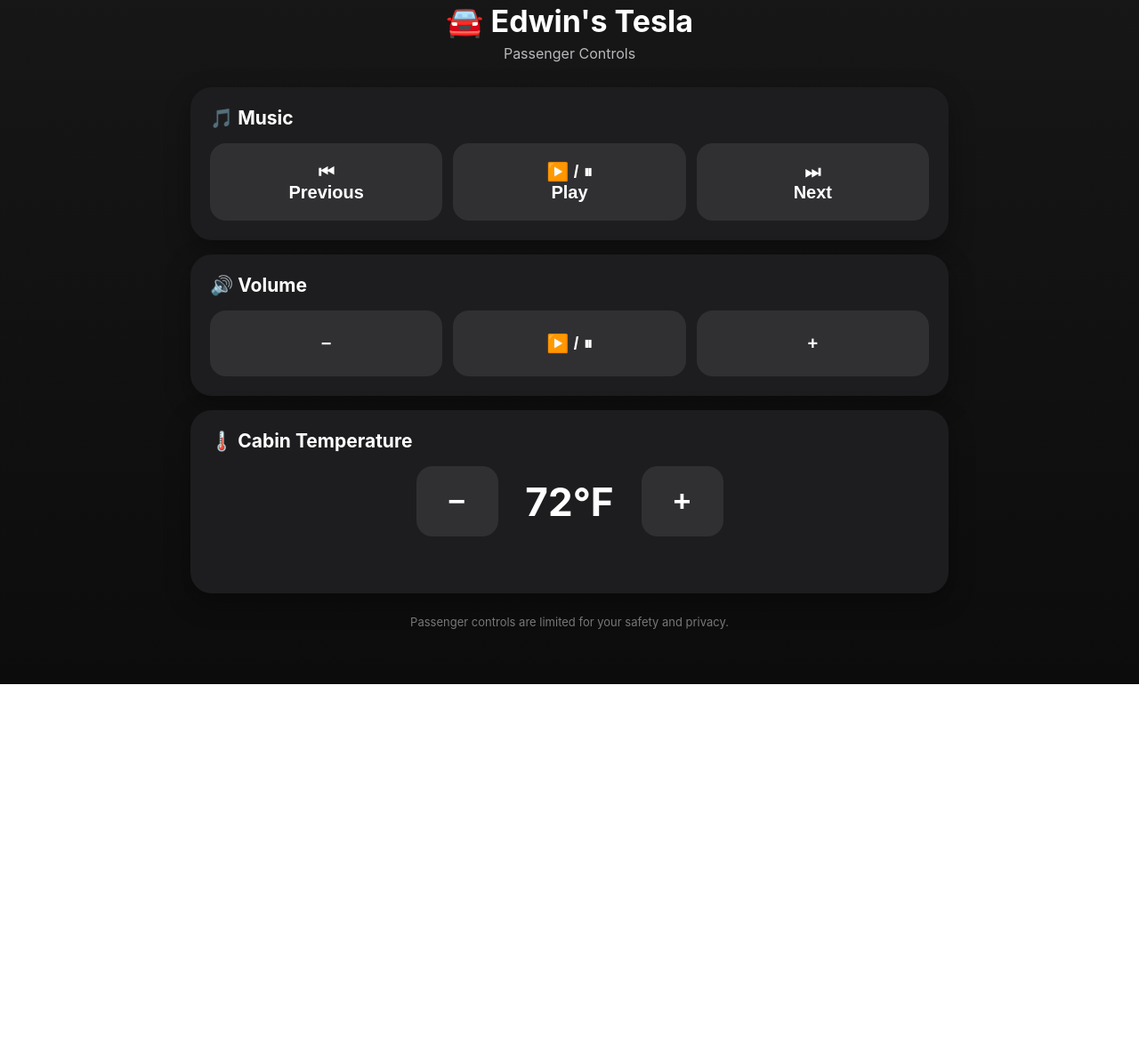
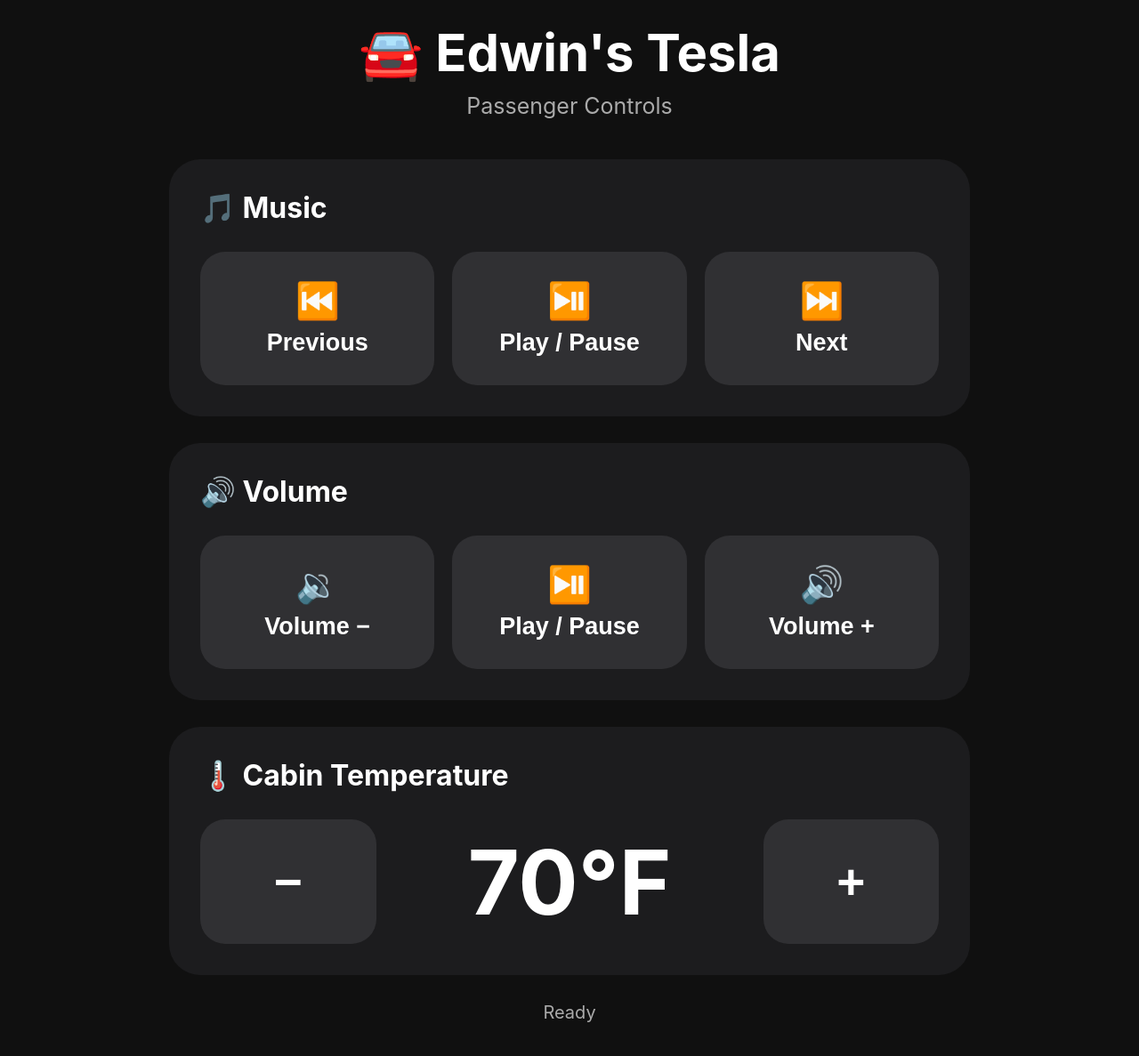
Before and after one commit to evega380-cyber/Tesla-Pax-Control, a website: page public/index.html in a window 1280 px wide. Shown: the part 31-1218 px from the top of the page at 89% size. Before the commit the page ends 800 px from the top, so only its background shows below. Drawn offline with Linux system fonts and the light colour scheme.

Commit message:
Update index.html

```diff
--- a/public/index.html
+++ b/public/index.html
@@ -1,98 +1,395 @@
-<!doctype html>
+<!DOCTYPE html>
 <html lang="en">
 <head>
-<meta charset="utf-8">
-<meta name="viewport" content="width=device-width,initial-scale=1,viewport-fit=cover">
-<meta name="apple-mobile-web-app-capable" content="yes">
-<meta name="apple-mobile-web-app-status-bar-style" content="black-translucent">
-<title>Edwin's Tesla Passenger Control</title>
+  <meta charset="UTF-8">
+  <meta
+    name="viewport"
+    content="width=device-width, initial-scale=1, viewport-fit=cover"
+  >
+
+  <title>Edwin's Tesla — Passenger Controls</title>
+
   <style>
-  :root { --bg:#111; --card:#1d1d1f; --text:#fff; --muted:#b8b8bd; --accent:#2f8cff; }
-  * { box-sizing:border-box; -webkit-tap-highlight-color:transparent; }
-  body { margin:0; min-height:100vh; background:linear-gradient(#171717,#0c0c0c); color:var(--text);
-         font-family:-apple-system,BlinkMacSystemFont,"SF Pro Display",sans-serif; }
-  main { max-width:900px; margin:auto; padding:34px 24px 44px; }
-  h1 { font-size:34px; margin:0 0 6px; text-align:center; }
-  .sub { text-align:center; color:var(--muted); margin-bottom:28px; }
-  section { background:var(--card); border-radius:24px; padding:22px; margin:16px 0;
-            box-shadow:0 10px 30px #0005; }
-  h2 { font-size:21px; margin:0 0 16px; }
-  .row { display:grid; grid-template-columns:1fr 1fr 1fr; gap:12px; }
-  button { border:0; border-radius:18px; padding:20px 12px; min-height:74px; color:white;
-           background:#303033; font-size:20px; font-weight:600; touch-action:manipulation; }
-  button:active { transform:scale(.97); background:#454548; }
-  .temp { display:flex; align-items:center; justify-content:center; gap:18px; }
-  .temp button { width:92px; font-size:34px; }
-  #temp { font-size:44px; font-weight:700; min-width:125px; text-align:center; }
-  .message { text-align:center; min-height:26px; color:#9fd0ff; margin-top:16px; }
-  .footer { text-align:center; color:#777; font-size:13px; margin-top:24px; }
+    * {
+      box-sizing: border-box;
+      -webkit-tap-highlight-color: transparent;
+    }
+
+    body {
+      margin: 0;
+      background: #101010;
+      color: white;
+      font-family: -apple-system, BlinkMacSystemFont, "Segoe UI", sans-serif;
+      min-height: 100vh;
+    }
+
+    .container {
+      width: min(900px, 92%);
+      margin: auto;
+      padding: 55px 0 70px;
+    }
+
+    header {
+      text-align: center;
+      margin-bottom: 45px;
+    }
+
+    h1 {
+      margin: 0;
+      font-size: clamp(38px, 6vw, 58px);
+    }
+
+    .subtitle {
+      margin-top: 10px;
+      color: #aaa;
+      font-size: 25px;
+    }
+
+    .card {
+      background: #1c1c1e;
+      border-radius: 35px;
+      padding: 35px;
+      margin-bottom: 30px;
+    }
+
+    .card h2 {
+      margin: 0 0 30px;
+      font-size: 32px;
+    }
+
+    .controls {
+      display: grid;
+      grid-template-columns: repeat(3, 1fr);
+      gap: 20px;
+    }
+
+    button {
+      border: 0;
+      border-radius: 28px;
+      min-height: 150px;
+      background: #303033;
+      color: white;
+      font-size: 27px;
+      font-weight: 700;
+      cursor: pointer;
+      touch-action: manipulation;
+    }
+
+    button:active {
+      transform: scale(0.97);
+      background: #3c3c3f;
+    }
+
+    button:disabled {
+      opacity: 0.45;
+    }
+
+    .icon {
+      display: block;
+      font-size: 40px;
+      margin-bottom: 8px;
+    }
+
+    .temperature {
+      display: grid;
+      grid-template-columns: 1fr 2fr 1fr;
+      gap: 20px;
+      align-items: center;
+    }
+
+    .temp-button {
+      min-height: 140px;
+      font-size: 55px;
+    }
+
+    #temperature {
+      text-align: center;
+      font-size: clamp(65px, 11vw, 100px);
+      font-weight: 700;
+    }
+
+    #status {
+      min-height: 35px;
+      margin-top: 25px;
+      text-align: center;
+      font-size: 20px;
+      color: #aaa;
+    }
+
+    #status.success {
+      color: #8ee28e;
+    }
+
+    #status.error {
+      color: #ff8b8b;
+    }
+
+    @media (max-width: 600px) {
+      .container {
+        padding-top: 35px;
+      }
+
+      .card {
+        padding: 25px;
+      }
+
+      button {
+        min-height: 125px;
+        font-size: 21px;
+      }
+
+      .icon {
+        font-size: 32px;
+      }
+
+      .temp-button {
+        min-height: 120px;
+      }
+    }
   </style>
 </head>
+
 <body>
-<main>
+
+  <main class="container">
+
+    <header>
       <h1>🚘 Edwin's Tesla</h1>
-  <div class="sub">Passenger Controls</div>
+      <div class="subtitle">Passenger Controls</div>
+    </header>
 
-  <section>
+
+    <section class="card">
+
       <h2>🎵 Music</h2>
-    <div class="row">
-      <button onclick="send('previous')">⏮<br>Previous</button>
-      <button onclick="send('play-pause')">▶️ / ⏸<br>Play</button>
-      <button onclick="send('next')">⏭<br>Next</button>
+
+      <div class="controls">
+
+        <button onclick="sendAction('previous')">
+          <span class="icon">⏮️</span>
+          Previous
+        </button>
+
+        <button onclick="sendAction('playPause')">
+          <span class="icon">⏯️</span>
+          Play / Pause
+        </button>
+
+        <button onclick="sendAction('next')">
+          <span class="icon">⏭️</span>
+          Next
+        </button>
+
       </div>
+
     </section>
 
-  <section>
+
+    <section class="card">
+
       <h2>🔊 Volume</h2>
-    <div class="row">
-      <button onclick="send('volume-down')">−</button>
-      <button onclick="send('play-pause')">▶️ / ⏸</button>
-      <button onclick="send('volume-up')">+</button>
+
+      <div class="controls">
+
+        <button onclick="sendAction('volumeDown')">
+          <span class="icon">🔉</span>
+          Volume −
+        </button>
+
+        <button onclick="sendAction('playPause')">
+          <span class="icon">⏯️</span>
+          Play / Pause
+        </button>
+
+        <button onclick="sendAction('volumeUp')">
+          <span class="icon">🔊</span>
+          Volume +
+        </button>
+
       </div>
+
     </section>
 
-  <section>
+
+    <section class="card">
+
       <h2>🌡️ Cabin Temperature</h2>
-    <div class="temp">
-      <button onclick="changeTemp(-1)">−</button>
-      <div id="temp">72°F</div>
-      <button onclick="changeTemp(1)">+</button>
+
+      <div class="temperature">
+
+        <button
+          class="temp-button"
+          onclick="changeTemperature(-1)"
+        >
+          −
+        </button>
+
+        <div id="temperature">
+          70°F
         </div>
-    <div class="message" id="message"></div>
+
+        <button
+          class="temp-button"
+          onclick="changeTemperature(1)"
+        >
+          +
+        </button>
+
+      </div>
+
     </section>
 
-  <div class="footer">Passenger controls are limited for your safety and privacy.</div>
+
+    <div id="status">
+      Ready
+    </div>
+
   </main>
 
+
   <script>
-let temperature = 72;
-const MIN = 68, MAX = 76;
 
-async function send(action, extra={}) {
-  const message = document.getElementById("message");
-  message.textContent = "Sending…";
-  try {
-    const r = await fetch("/api/control", {
-      method:"POST",
-      headers:{"Content-Type":"application/json"},
-      body:JSON.stringify({action, ...extra})
-    });
-    const data = await r.json();
-    if (!r.ok) throw new Error(data.error || "Command failed");
-    message.textContent = "Done ✓";
-    setTimeout(()=>message.textContent="",1200);
-  } catch (e) {
-    message.textContent = e.message;
-  }
+    const MIN_TEMP = 65;
+    const MAX_TEMP = 72;
+
+    let temperature = 70;
+    let commandInProgress = false;
+
+
+    function setStatus(message, type = "") {
+
+      const status =
+        document.getElementById("status");
+
+      status.textContent = message;
+      status.className = type;
+
     }
 
-function changeTemp(delta) {
-  const next = Math.max(MIN, Math.min(MAX, temperature + delta));
-  if (next === temperature) return;
-  temperature = next;
-  document.getElementById("temp").textContent = `${temperature}°F`;
-  send("set-temp", {temperature});
+
+    function setButtonsDisabled(disabled) {
+
+      document
+        .querySelectorAll("button")
+        .forEach(button => {
+          button.disabled = disabled;
+        });
+
     }
+
+
+    async function sendRequest(payload) {
+
+      if (commandInProgress) {
+        return;
+      }
+
+      commandInProgress = true;
+      setButtonsDisabled(true);
+
+      setStatus("Sending command…");
+
+      try {
+
+        const response = await fetch(
+          "/api/control",
+          {
+            method: "POST",
+
+            headers: {
+              "Content-Type":
+                "application/json"
+            },
+
+            body:
+              JSON.stringify(payload)
+          }
+        );
+
+
+        const data =
+          await response.json();
+
+
+        if (!response.ok || !data.ok) {
+
+          throw new Error(
+            data.error ||
+            "Command failed."
+          );
+
+        }
+
+
+        setStatus(
+          "Command sent ✓",
+          "success"
+        );
+
+
+      } catch (error) {
+
+        console.error(error);
+
+        setStatus(
+          error.message ||
+          "Unable to send command.",
+          "error"
+        );
+
+      } finally {
+
+        commandInProgress = false;
+        setButtonsDisabled(false);
+
+      }
+
+    }
+
+
+    function sendAction(action) {
+
+      sendRequest({
+        action
+      });
+
+    }
+
+
+    function changeTemperature(change) {
+
+      const newTemperature =
+        temperature + change;
+
+
+      if (
+        newTemperature < MIN_TEMP ||
+        newTemperature > MAX_TEMP
+      ) {
+
+        return;
+
+      }
+
+
+      temperature =
+        newTemperature;
+
+
+      document.getElementById(
+        "temperature"
+      ).textContent =
+        `${temperature}°F`;
+
+
+      sendRequest({
+        action: "temperature",
+        temperatureF: temperature
+      });
+
+    }
+
   </script>
+
 </body>
 </html>
```
Lines whose indentation alone changed are shown as unchanged.
